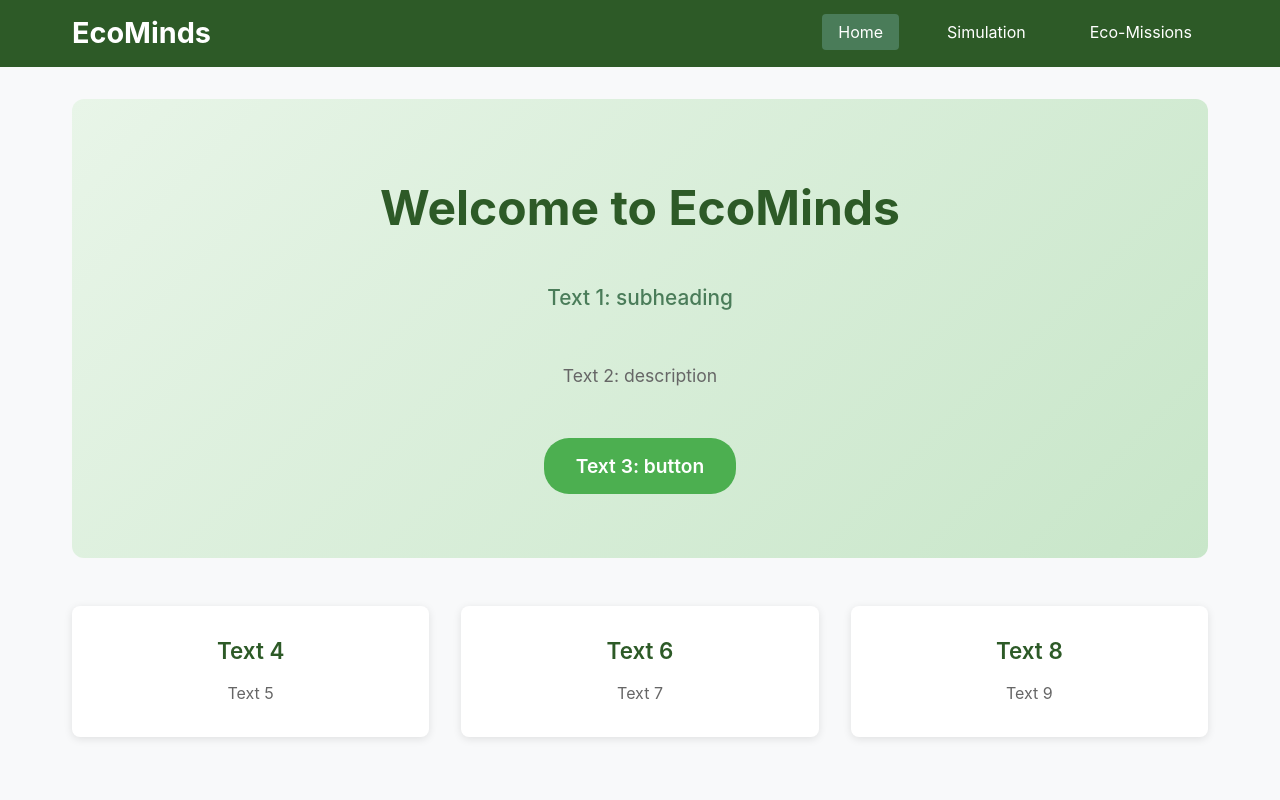
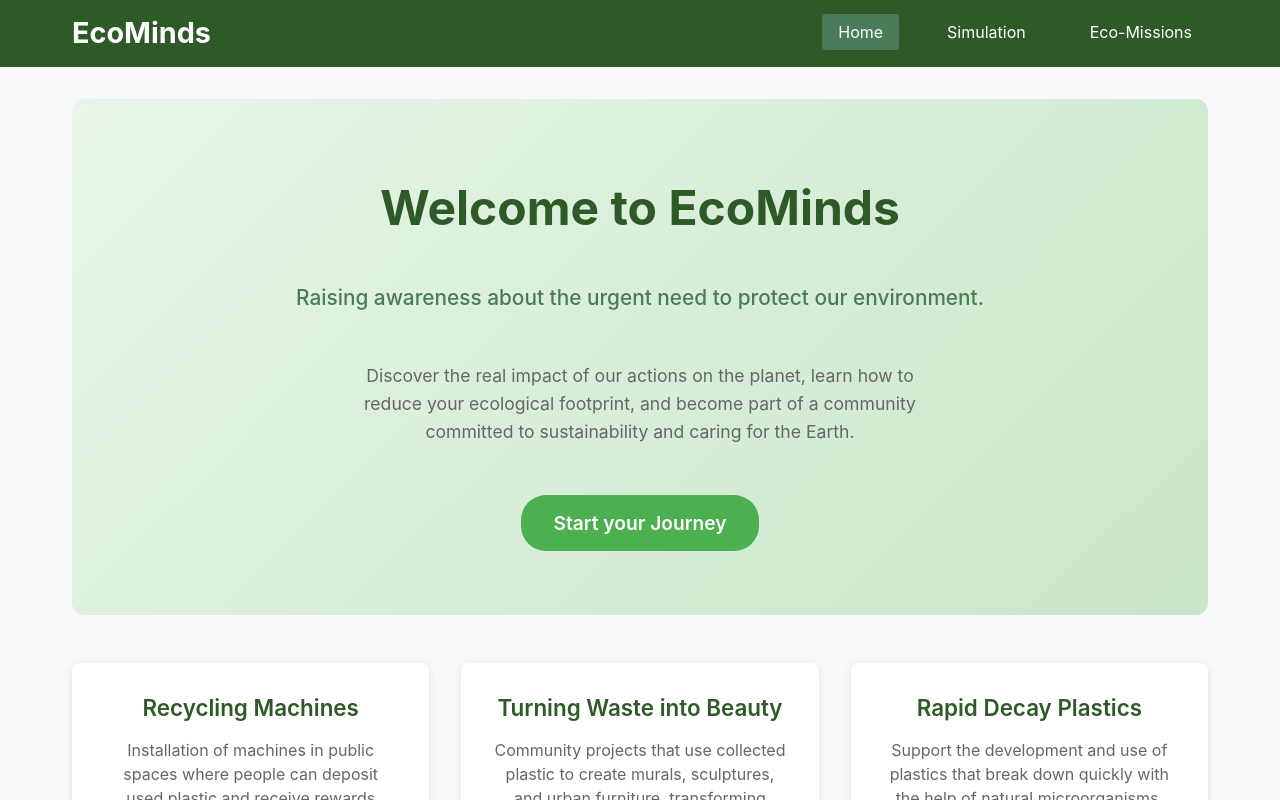
Before and after one commit to jakopo-webdev/ecominds, an Angular app: page /home in a window 1280 px wide. Shown: the top 800 px of the page. Built offline with nearby package versions, Linux system fonts and the light colour scheme.

Commit message:
text in the home added

```diff
--- a/src/app/components/home/home.component.ts
+++ b/src/app/components/home/home.component.ts
@@ -10,25 +10,43 @@ import { RouterModule } from "@angular/router";
     <div class="home-container">
       <div class="hero-section">
         <h1>Welcome to EcoMinds</h1>
-        <p class="hero-subtitle">Text 1: subheading</p>
-        <p class="hero-description">Text 2: description</p>
+        <p class="hero-subtitle">
+          Raising awareness about the urgent need to protect our environment.
+        </p>
+        <p class="hero-description">
+          Discover the real impact of our actions on the planet, learn how to
+          reduce your ecological footprint, and become part of a community
+          committed to sustainability and caring for the Earth.
+        </p>
         <button class="start-button" routerLink="/simulation">
-          Text 3: button
+          Start your Journey
         </button>
       </div>
 
       <div class="features-preview">
         <div class="feature-card">
-          <h3>Text 4</h3>
-          <p>Text 5</p>
+          <h3>Recycling Machines</h3>
+          <p>
+            Installation of machines in public spaces where people can deposit
+            used plastic and receive rewards (discounts, digital credits, or
+            points to redeem).
+          </p>
         </div>
         <div class="feature-card">
-          <h3>Text 6</h3>
-          <p>Text 7</p>
+          <h3>Turning Waste into Beauty</h3>
+          <p>
+            Community projects that use collected plastic to create murals,
+            sculptures, and urban furniture, transforming trash into awareness
+            and beauty.
+          </p>
         </div>
         <div class="feature-card">
-          <h3>Text 8</h3>
-          <p>Text 9</p>
+          <h3>Rapid Decay Plastics</h3>
+          <p>
+            Support the development and use of plastics that break down quickly
+            with the help of natural microorganisms, reducing the time plastic
+            pollutes the environment.
+          </p>
         </div>
       </div>
 
```
